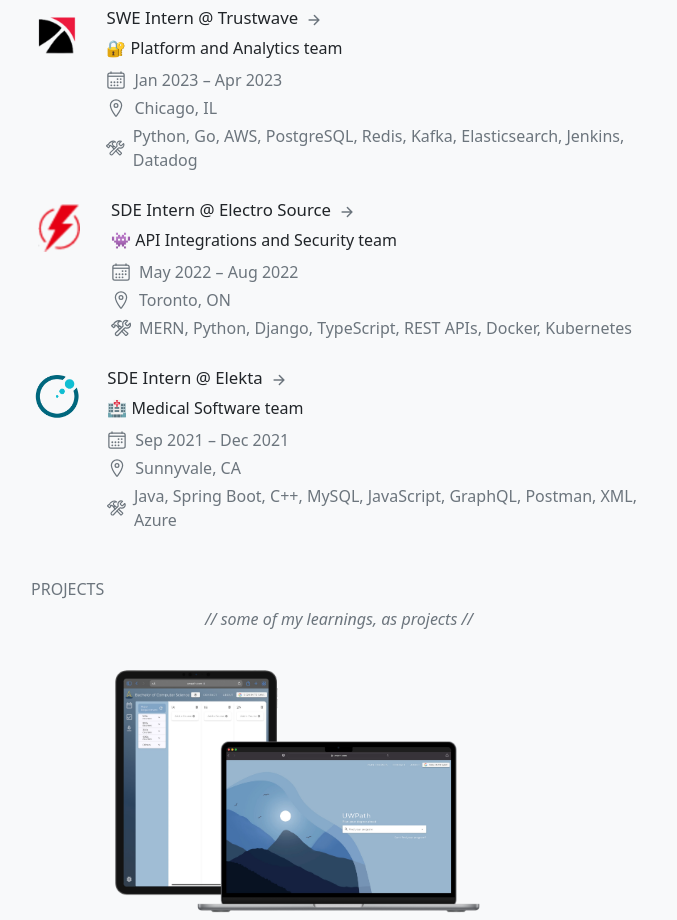
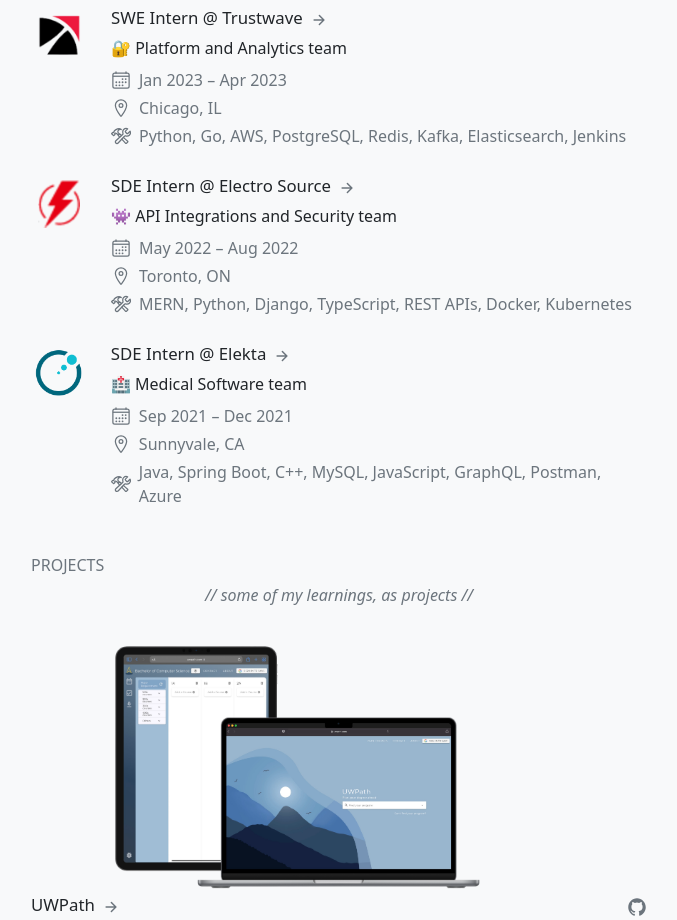
Before and after one commit to rohanxminocha/rohanxminocha.github.io, a React (Create React App) app: page / in a window 1280 px wide. Shown: the part 860-1780 px from the top of the page, without its empty margins (301-978 px from the left). Built offline with nearby package versions, Linux system fonts and the light colour scheme.

Commit message:
Add files via upload

```diff
--- a/src/App.js
+++ b/src/App.js
@@ -70,7 +70,7 @@
         logo: "logo_trustwave.png",
         logoScale: 0.95,
         link: "https://www.trustwave.com/en-us/",
-        skills: "Python, Go, AWS, PostgreSQL, Redis, Kafka, Elasticsearch, Jenkins, Datadog"
+        skills: "Python, Go, AWS, PostgreSQL, Redis, Kafka, Elasticsearch, Jenkins"
     },
     {
         company: "Electro Source",
@@ -96,7 +96,7 @@
         logo: "logo_elekta.png",
         logoScale: 0.95,
         link: "https://www.elekta.com/",
-        skills: "Java, Spring Boot, C++, MySQL, JavaScript, GraphQL, Postman, XML, Azure"
+        skills: "Java, Spring Boot, C++, MySQL, JavaScript, GraphQL, Postman, Azure"
     },
 ];
 
```
